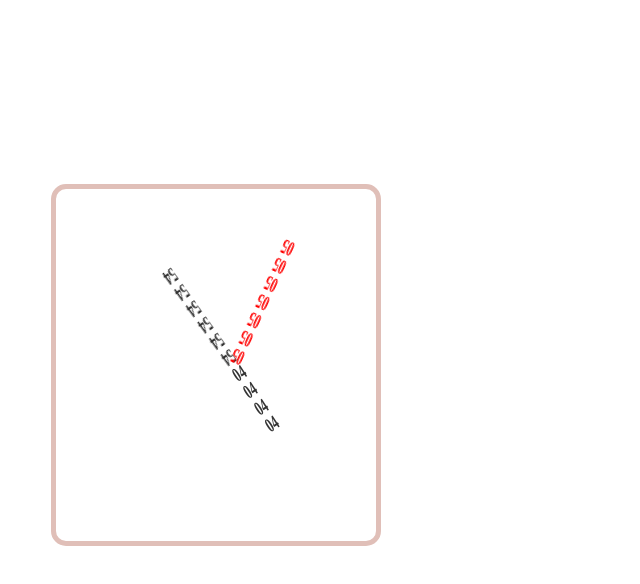
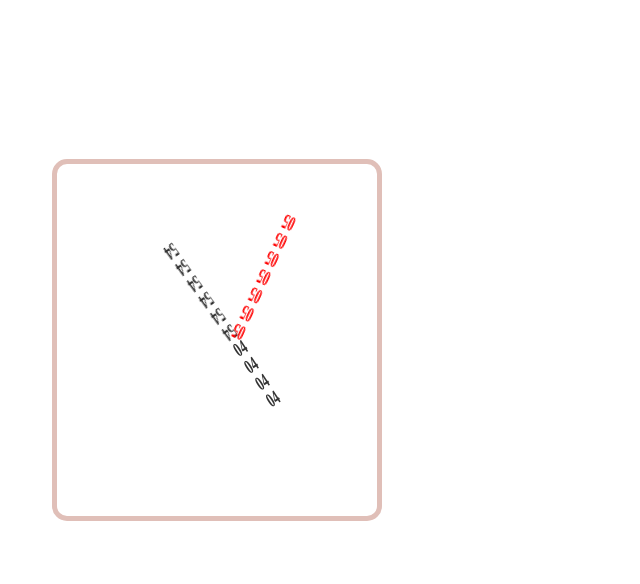
Before and after one commit to joshi-exe/test-pages, a plain HTML site: page index.html in a window 1280 px wide. Shown: the whole page, without its empty margins (0-640 px from the left). Drawn offline with Linux system fonts and the light colour scheme.

Commit message:
Update index.html

```diff
--- a/index.html
+++ b/index.html
@@ -14,8 +14,8 @@
       transform: rotate(90deg); /* Rotate 90 degrees to the right */
       border: 5px solid #E0BFB8; /* rose gold hex */
       border-radius: 15px;
-      margin-top: 200px;
-      margin-left: 35px;
+      margin-top: 175px;
+      margin-left: 36px;
     }
 
     .hand {
```
